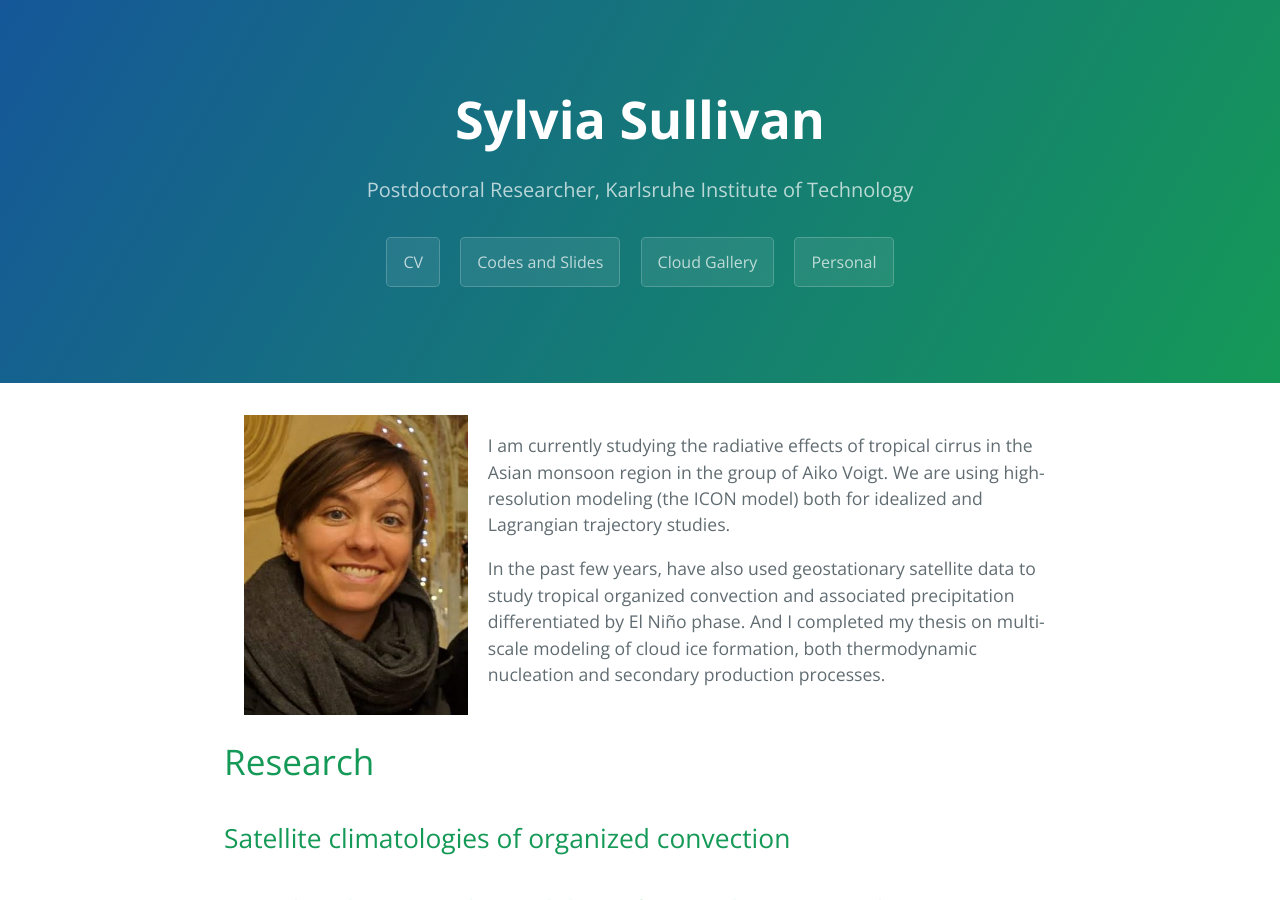
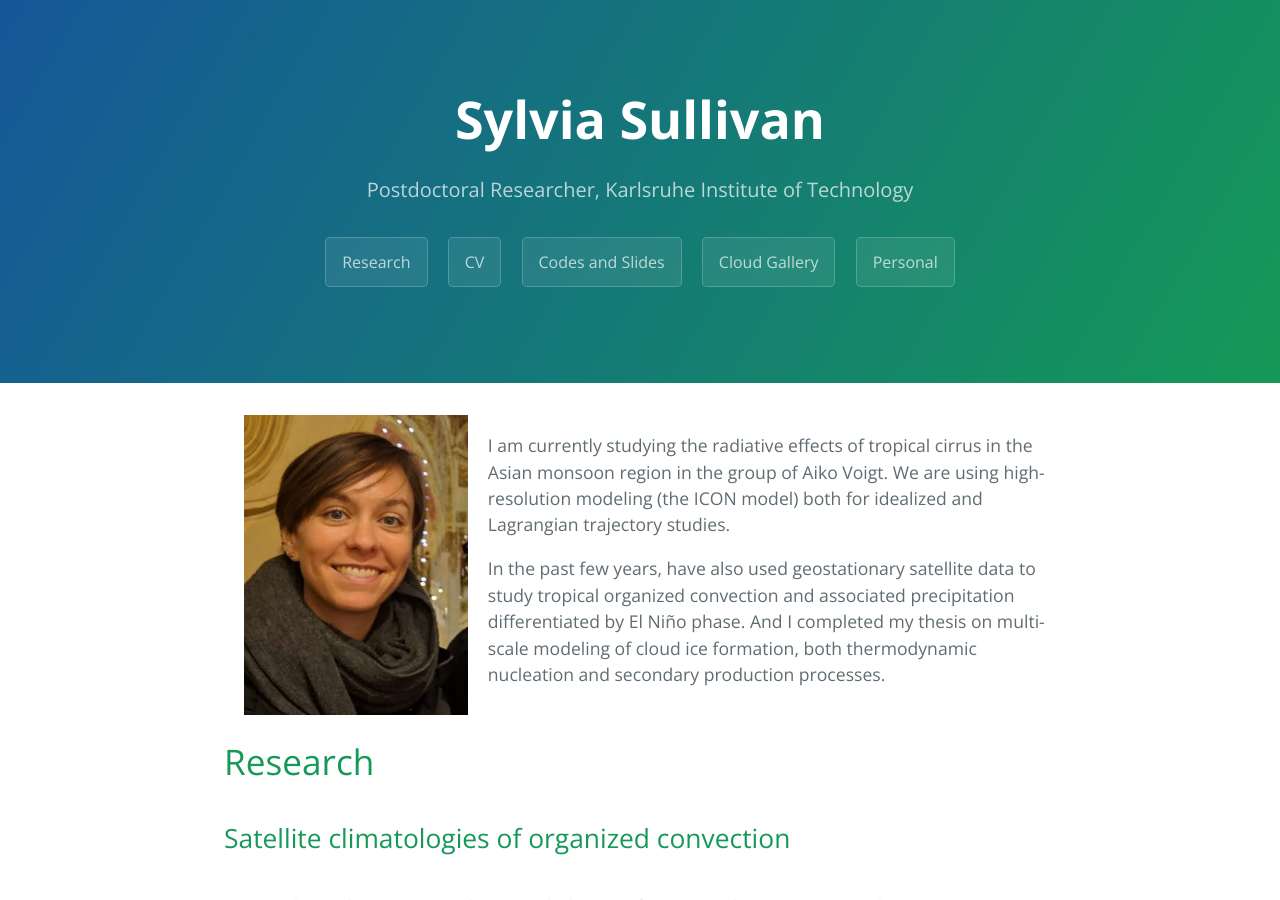
Before and after one commit to sylviasullivan/sylviasullivan.github.io, a Jekyll site: the page built from index.md, in a window 1280 px wide and 900 px high. Built offline with Jekyll 4.4.1, drawn with Linux system fonts in a browser that asks for light colours.

Commit message:
Trying to add link for Research (index) at the top

```diff
--- a/_layouts/default.html
+++ b/_layouts/default.html
@@ -32,6 +32,7 @@
         <a href="{{ site.github.zip_url }}" class="btn">Download .zip</a>
         <a href="{{ site.github.tar_url }}" class="btn">Download .tar.gz</a>
       {% endif %}
+	  <a href="/" class="btn">Research</a>
 	  <a href="/cv" class="btn">CV</a>
 	  <a href="/codes-and-slides" class="btn">Codes and Slides</a>
 	  <a href="/cloud-gallery" class="btn">Cloud Gallery</a>
```
